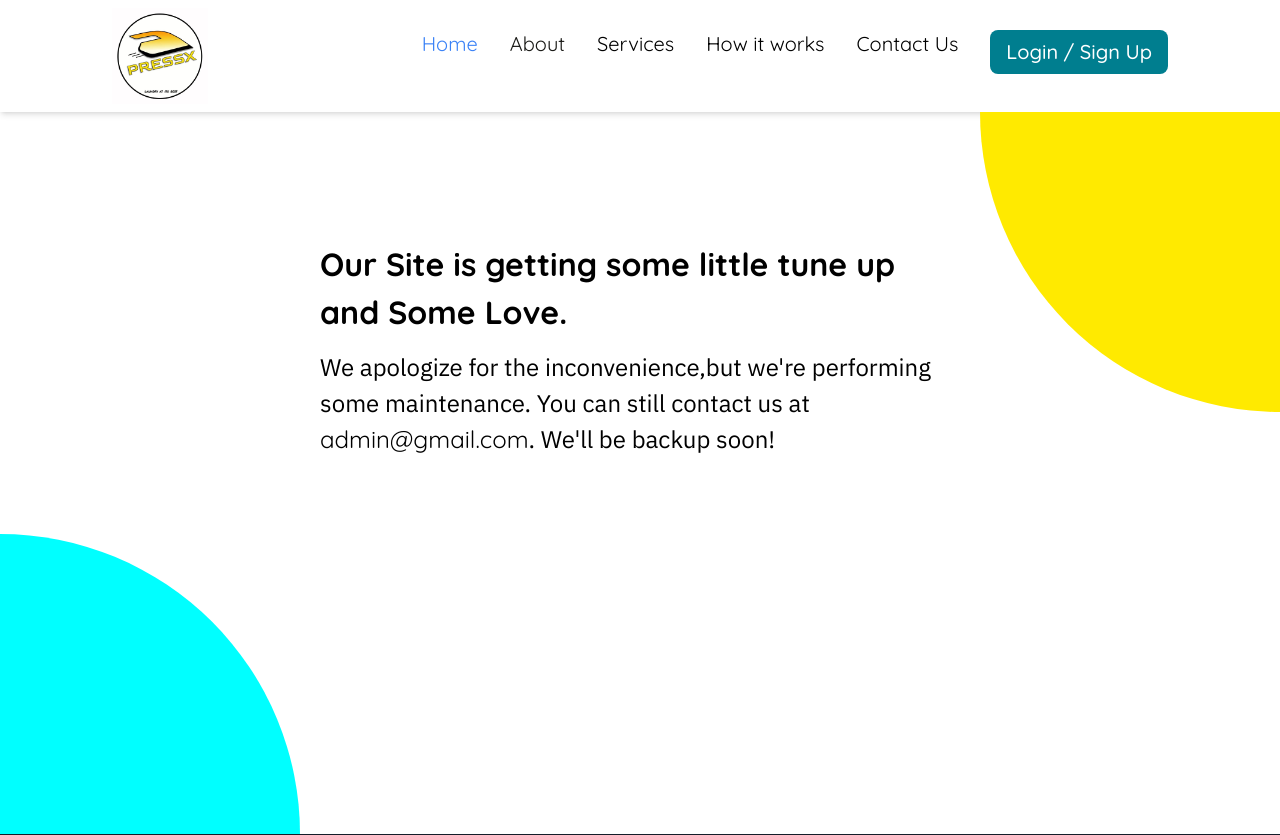
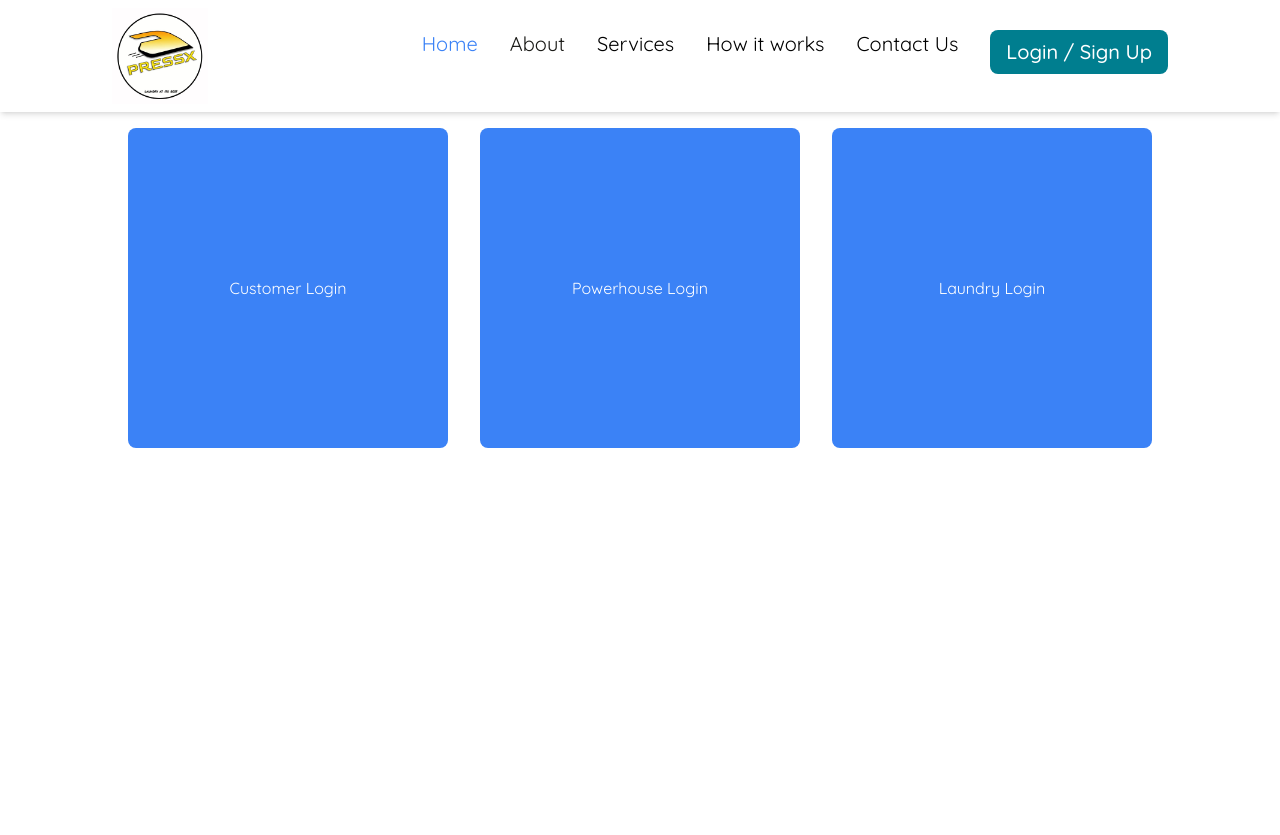
Before and after one commit to HarshNagrani9/PressX-Frontend, a React (Vite) app: page /Login in a window 1280 px wide. Shown: the top 835 px of the page. Built offline with nearby package versions, Linux system fonts and the light colour scheme; the HTML template or start-up script is replaced by a standard one.

Commit message:
Updated Home page (29/03/2024)

```diff
--- a/src/App.jsx
+++ b/src/App.jsx
@@ -10,7 +10,7 @@ import LoginSignUp from './Pages/LoginSignUp.jsx'
 import OurTeam from './Pages/OurTeam.jsx'
 import Contact from './Pages/Contact.jsx'
 import { useState } from "react";
-import Login from './Pages/Maintenance.jsx'
+import Login from './Pages/Login.jsx'
 import Services from './Pages/Services.jsx'
 import MainFooter from './Components/footer/MainFooter.jsx'
 import Maintenance from './Pages/Maintenance.jsx'
--- a/src/Components/Navbar/Navbar.jsx
+++ b/src/Components/Navbar/Navbar.jsx
@@ -78,8 +78,7 @@ const Navbar = () => {
             </li>
             <li>
               <button type="button" className="focus:outline-none text-white bg-[#007e8f]-700 font-medium rounded-lg text-l px-4 py-2 me-2 mb-2 bg-[#007e8f]">
-                <a href="/Login
-                ">Login / Sign Up </a>
+                <a href="/Login">Login / Sign Up </a>
               </button>
             </li>
           </ul>
--- a/src/Pages/Login.jsx
+++ b/src/Pages/Login.jsx
@@ -3,20 +3,11 @@ import './CSS/Login.css';
 
 export default function Login() {
   return (
-    <div>
-      <div className="login">
-        <h1>Our site is getting some little tune up and some love.</h1>
-      </div>
-      <div className="para">
-        <p>
-          We apologize for the inconvenience,but we're performing some
-          maintenance. You can still contact us at <a href="mailto:admin@gmail.com">admin@gmail.com</a>. We'll be
-          backup soon!
-        </p>
-      </div>
-      <div className="circle">
-        <section className="circle1"></section>
-        <section className="circle2"></section>
+    <div className="h-screen flex justify-center">
+      <div className="flex flex-wrap ">
+        <button className="w-80 h-80 m-4 bg-blue-500 text-white rounded-lg">Customer Login</button>
+        <button className="w-80 h-80 m-4 bg-blue-500 text-white rounded-lg">Powerhouse Login</button>
+        <button className="w-80 h-80 m-4 bg-blue-500 text-white rounded-lg">Laundry Login</button>
       </div>
     </div>
   );
```
